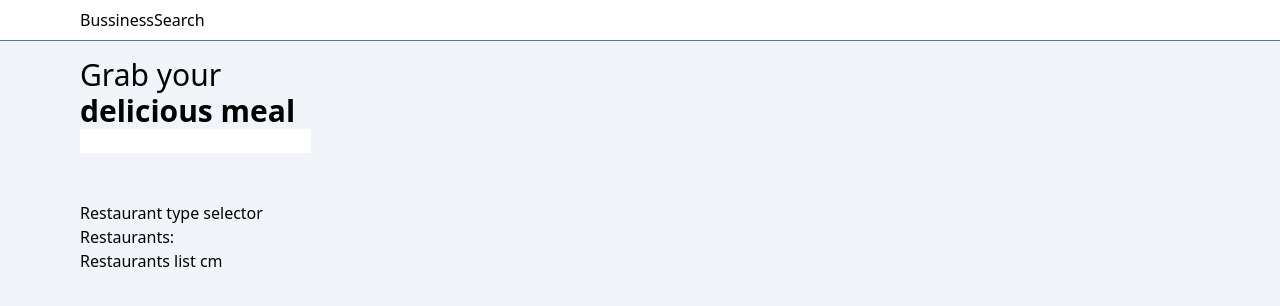
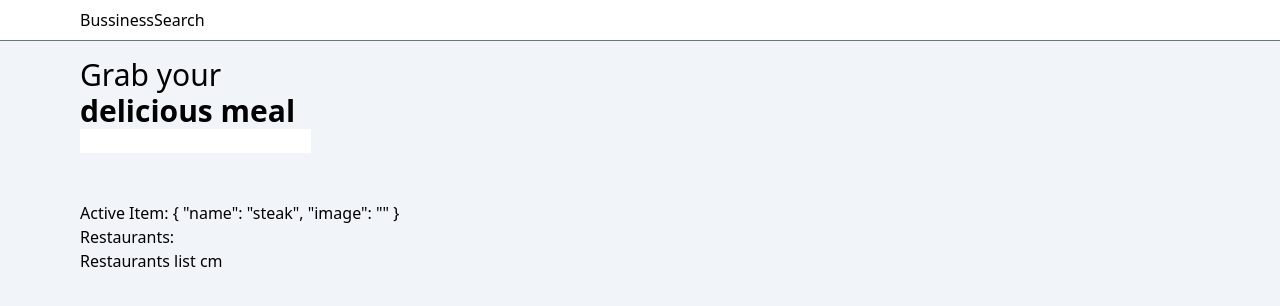
Before and after one commit to VictorMerino/yas-tit-vue, a Vue app: page / in a window 1280 px wide. Shown: the top 306 px of the page. Built offline with nearby package versions, Linux system fonts and the light colour scheme; no server answers.

Commit message:
This ain't actually working, as api calls need to be performed from backend environment, as calls need to be done via private apiKey

```diff
--- /dev/null
+++ b/src/components/CategoryItem.vue
@@ -0,0 +1,6 @@
+<script setup lang="ts"></script>
+
+<template>
+  <div></div>
+</template>
+<style scoped></style>
--- a/src/components/RestaurantCategories.vue
+++ b/src/components/RestaurantCategories.vue
@@ -1,4 +1,12 @@
-<script setup lang="ts"></script>
+<script setup lang="ts">
+import type { Category, Item } from '@/types'
+// setCategory: Function
+
+defineProps<{
+  categories: Category[]
+  activeItem: Item
+}>()
+</script>
 <template>
-  <div>Restaurant type selector <br /></div>
+  <div>Active Item: {{ activeItem }}</div>
 </template>
--- a/src/views/HomeView.vue
+++ b/src/views/HomeView.vue
@@ -2,7 +2,20 @@
 import SearchBar from '../components/SearchBar.vue'
 import RestaurantCategories from '../components/RestaurantCategories.vue'
 import RestaurantList from '../components/RestaurantList.vue'
+import { commonCategories } from '../db/common-categories'
+import yelp from '@/api/yelp'
 console.log('Home')
+const searchRestaurantsByTerm = async (term: string) => {
+  console.log(term)
+  const response = await yelp.get('/search', {
+    params: {
+      limit: 12,
+      term,
+      location: 'Toronto'
+    }
+  })
+  console.log(response)
+}
 </script>
 
 <template>
@@ -12,10 +25,13 @@ console.log('Home')
       <br />
       <strong>delicious meal</strong>
     </h1>
-    <SearchBar />
+    <SearchBar @searchTerm="searchRestaurantsByTerm" />
     <br /><br />
-    <RestaurantCategories />
+    <RestaurantCategories
+      :categories="commonCategories"
+      :active-item="{ name: 'steak', image: '' }" />
     Restaurants: <br />
+
     <RestaurantList />
   </main>
 </template>
```
